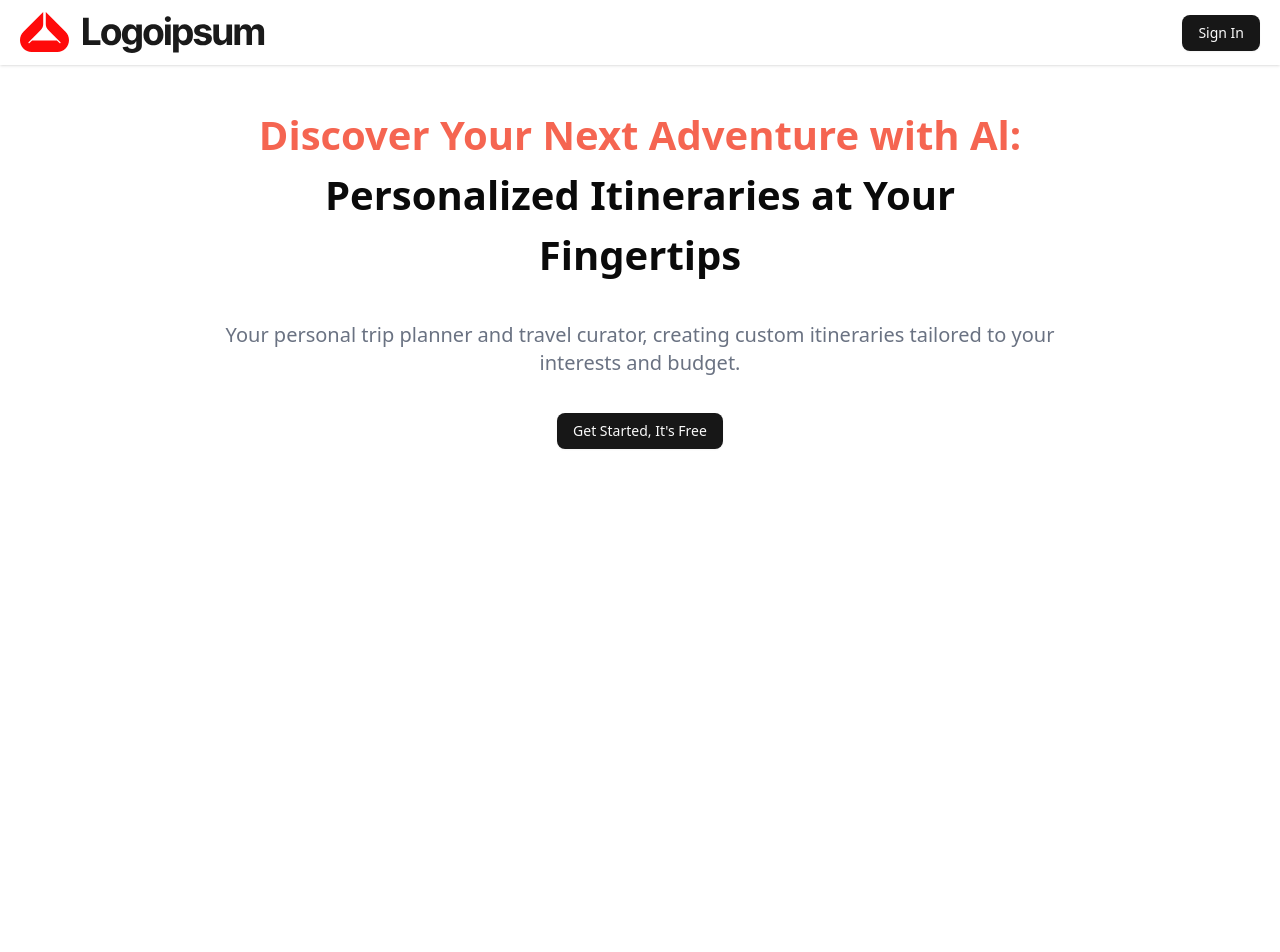
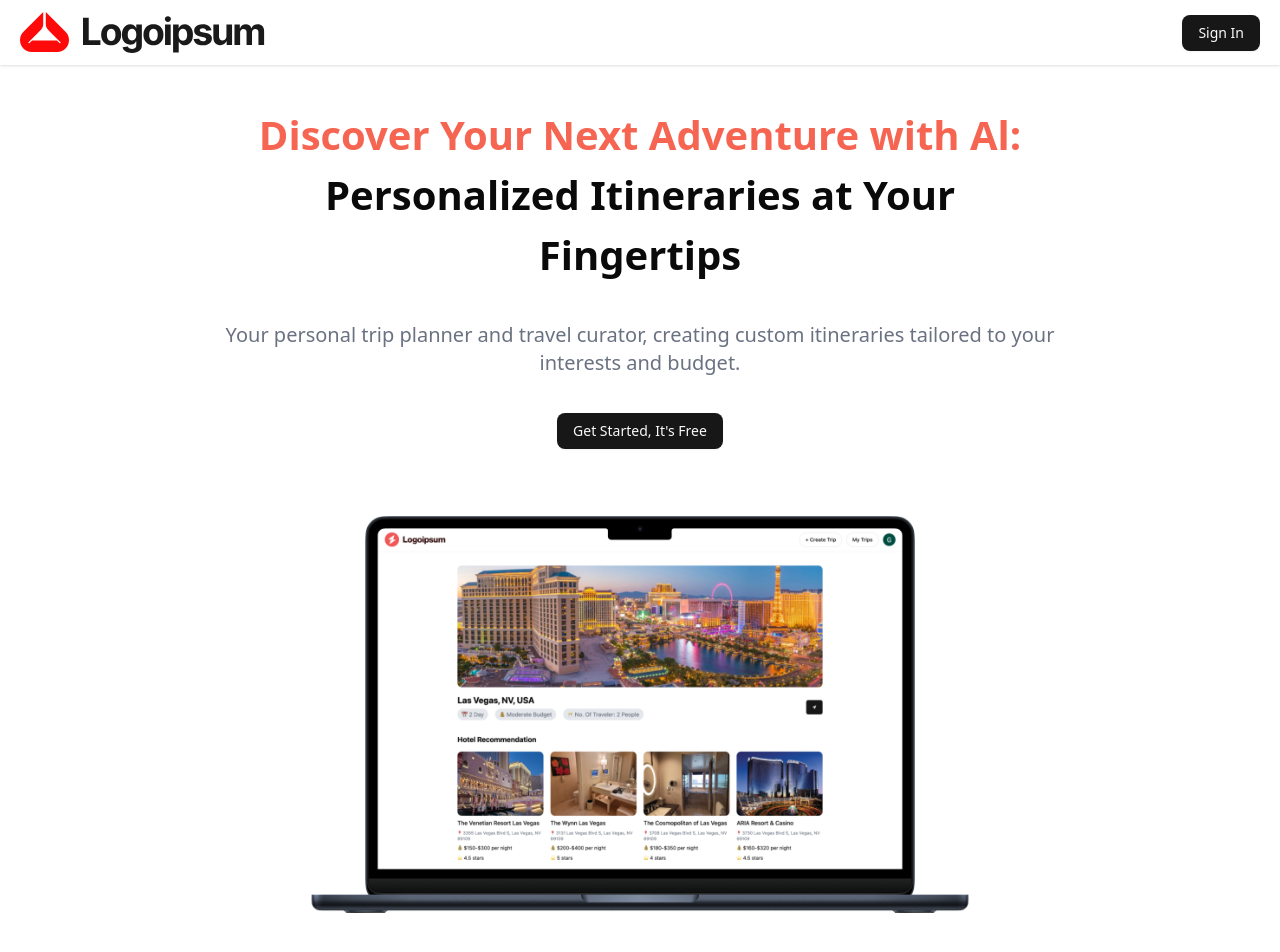
Before and after one commit to Ayushgangwar02/Trip_Planner_website, a React (Vite) app in the folder AI_Travel_Planner/: page / in a window 1280 px wide. Shown: the top 952 px of the page. Before the commit the page ends 800 px from the top, so only its background shows below. Built offline with nearby package versions, Linux system fonts and the light colour scheme; no server answers.

Commit message:
add landing page into a home screen

```diff
--- a/AI_Travel_Planner/src/components/custom/Hero.jsx
+++ b/AI_Travel_Planner/src/components/custom/Hero.jsx
@@ -13,6 +13,8 @@ function Hero() {
             <Button>Get Started, It's Free</Button>
         </Link>
 
+        <img src="/homePage.png" className='-mt-20'/>
+
     </div>
 
   )
```
Also changed, not shown: AI_Travel_Planner/public/homePage.png (added).
